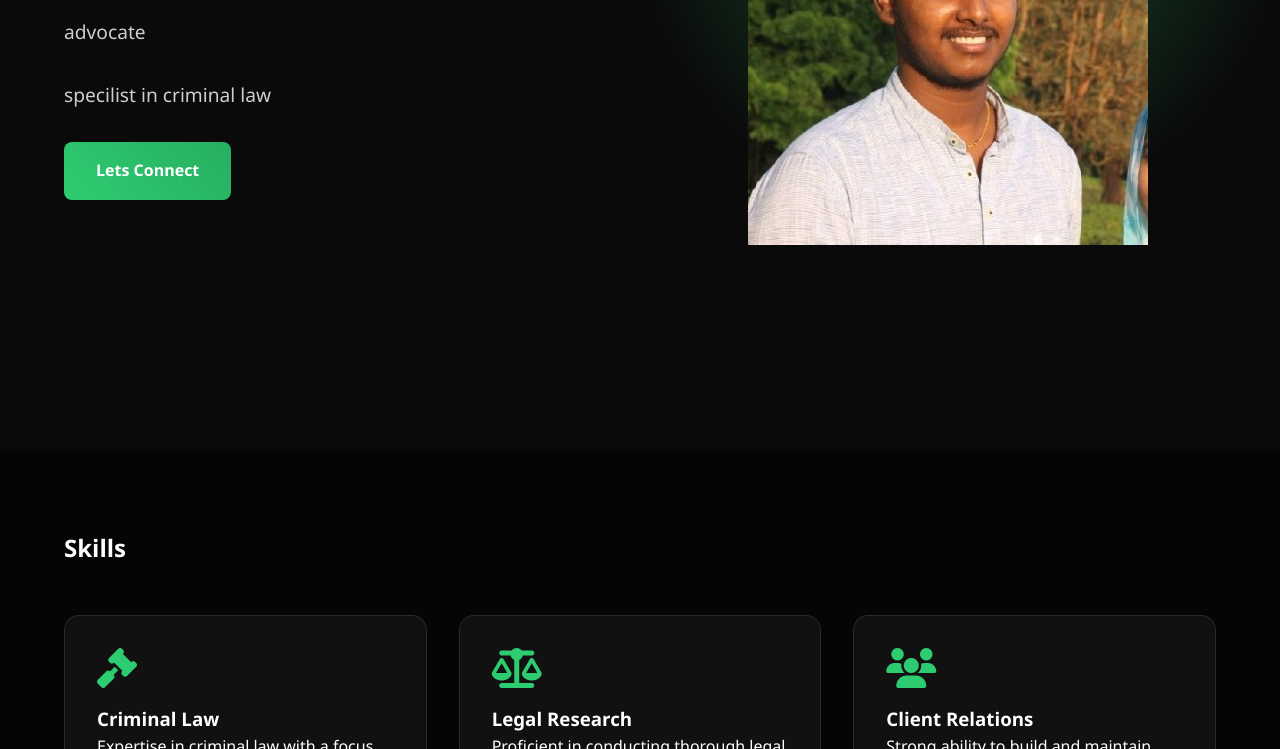
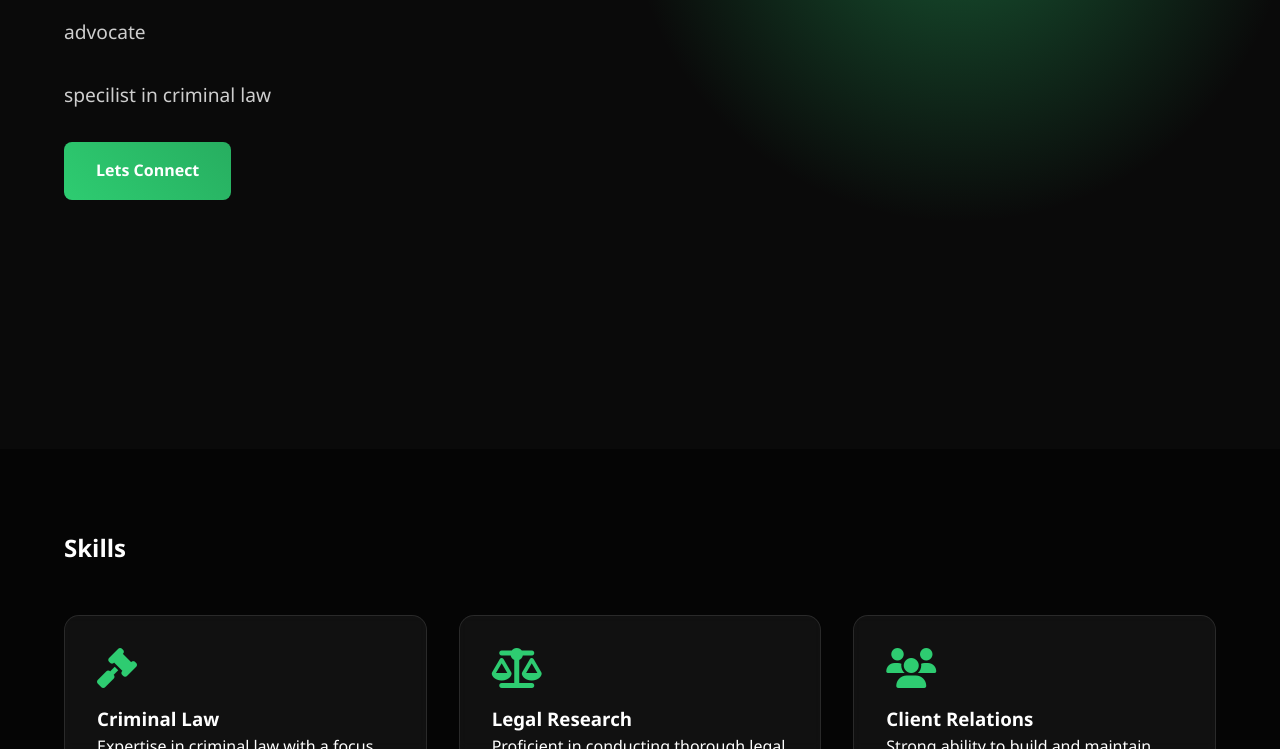
Before and after one commit to NITIN-RAHUL/Sachin_portfolio, a plain HTML site: page index.html in a window 1280 px wide. Shown: the part 351-1100 px from the top of the page. Drawn offline with Linux system fonts and the light colour scheme.

Commit message:
Update index.html

```diff
--- a/index.html
+++ b/index.html
@@ -28,7 +28,7 @@
             <a href="#contact" class="cts-button">Lets Connect</a>
         </div>
         <div class="hero-image">
-            <img src="photos/profile.jpg" alt="Sachin's Image" class="">
+<!--             <img src="photos/profile.jpg" alt="Sachin's Image" class=""> -->
         </div>
     </section>
 
```
